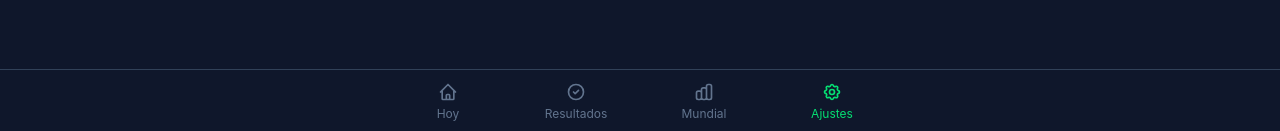
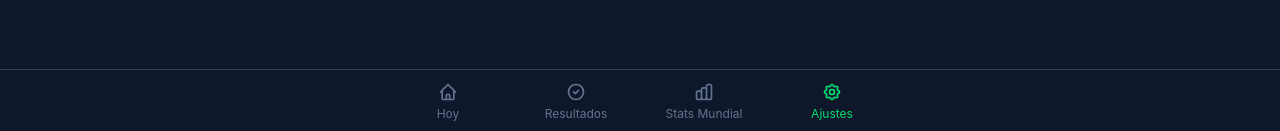
Before and after one commit to matiasmontane1/WCPredictor, a React (Vite) app in the folder frontend/: page /settings in a window 1280 px wide. Shown: the part 666-797 px from the top of the page. Built offline with nearby package versions, Linux system fonts and the light colour scheme; no server answers.

Commit message:
cambiar nombre stats

```diff
--- a/frontend/src/components/BottomNav/index.tsx
+++ b/frontend/src/components/BottomNav/index.tsx
@@ -21,7 +21,7 @@ const links = [
   },
   {
     to: '/stats',
-    label: 'Mundial',
+    label: 'Stats Mundial',
     icon: (
       <svg className="w-5 h-5" fill="none" viewBox="0 0 24 24" stroke="currentColor" strokeWidth={2}>
         <path strokeLinecap="round" strokeLinejoin="round" d="M9 19v-6a2 2 0 00-2-2H5a2 2 0 00-2 2v6a2 2 0 002 2h2a2 2 0 002-2zm0 0V9a2 2 0 012-2h2a2 2 0 012 2v10m-6 0a2 2 0 002 2h2a2 2 0 002-2m0 0V5a2 2 0 012-2h2a2 2 0 012 2v14a2 2 0 01-2 2h-2a2 2 0 01-2-2z" />
```
